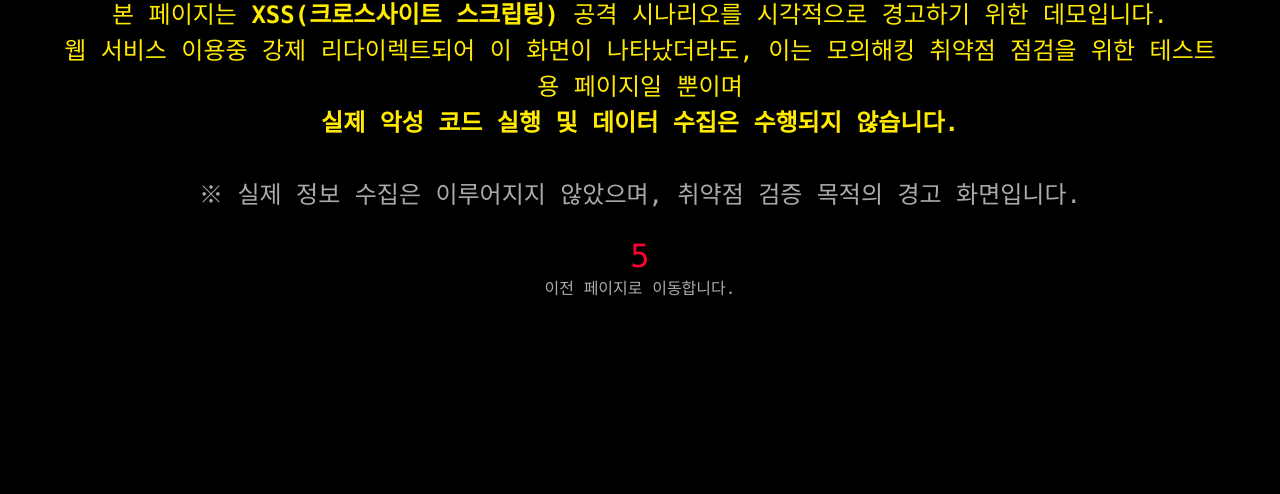
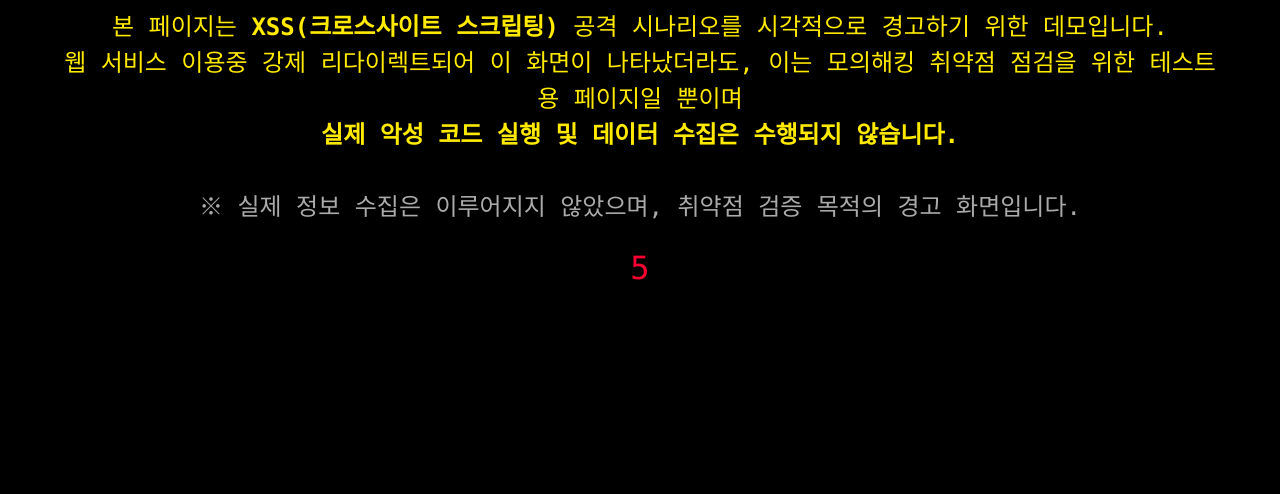
Before and after one commit to tzecurity/xss, a plain HTML site: page index.html in a window 1280 px wide. Shown: the part 306-800 px from the top of the page. Drawn offline with Linux system fonts and the light colour scheme.

Commit message:
Update index.html

```diff
--- a/index.html
+++ b/index.html
@@ -25,7 +25,6 @@
     <span style="color:#aaa;">※ 실제 정보 수집은 이루어지지 않았으며, 취약점 검증 목적의 경고 화면입니다.</span>
   </p>
   <div id="count">5</div>
-  <span style="color:#aaa;">이전 페이지로 이동합니다.</span>
 <script>
 
 
```
